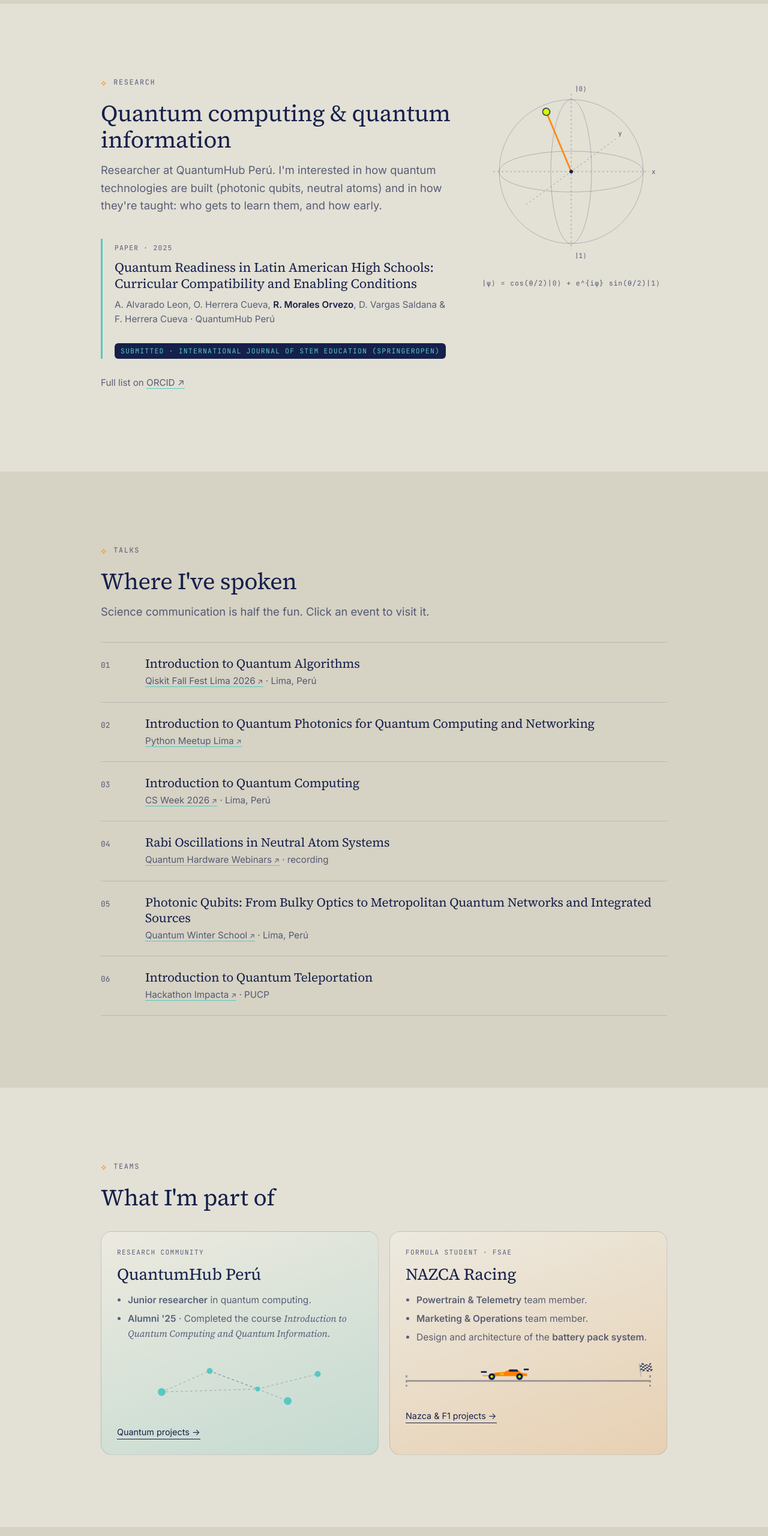
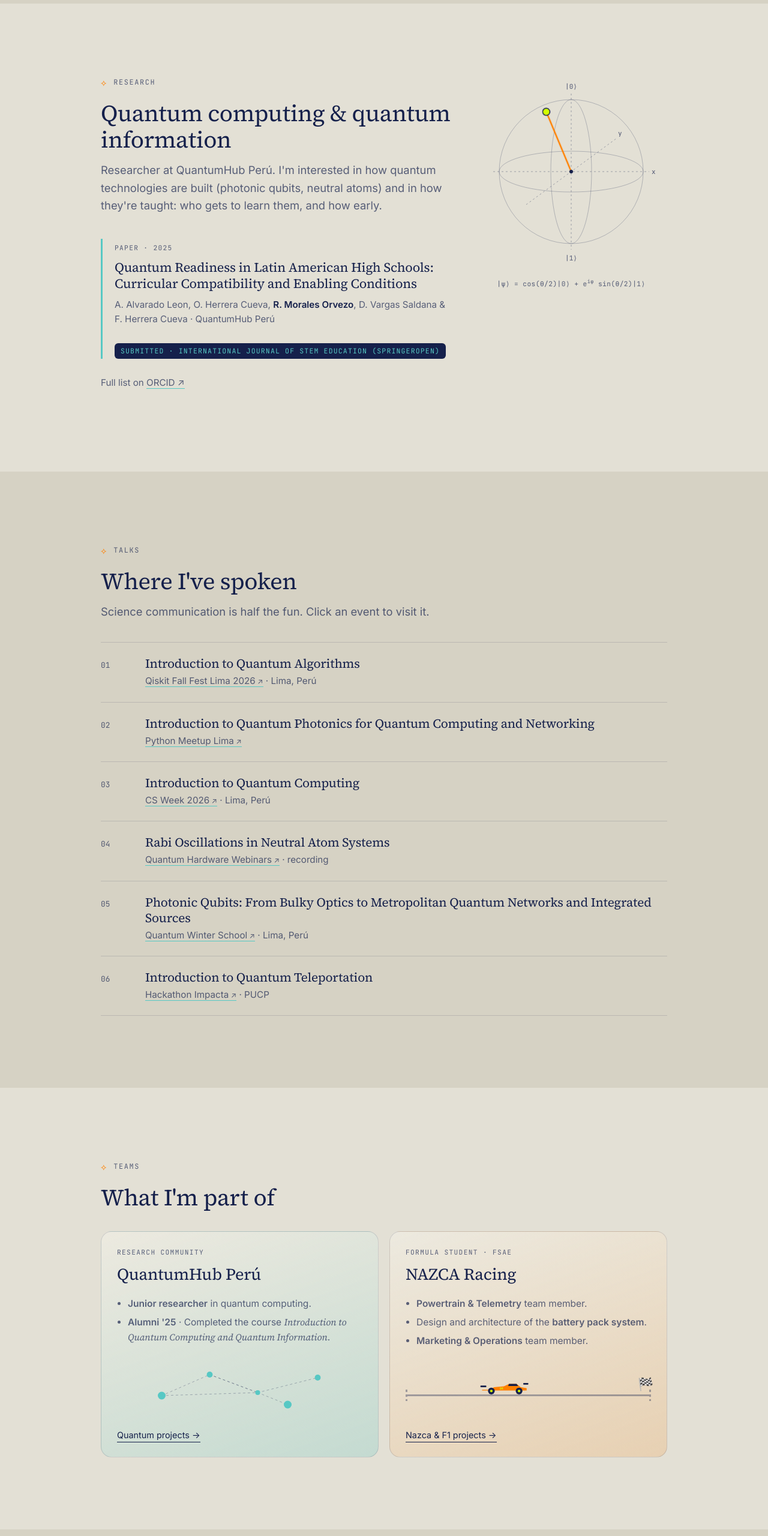
Before and after one commit to baterypark/baterypark.github.io, a plain HTML site: page index.html in a window 1280 px wide. Shown: the part 1320-3880 px from the top of the page at 60% size. Drawn offline with Linux system fonts and the light colour scheme.

Commit message:
Add files via upload

```diff
--- a/index.html
+++ b/index.html
@@ -120,15 +120,15 @@
         <line class="axis" x1="160" y1="30" x2="160" y2="290"/>
         <line class="axis" x1="30" y1="160" x2="290" y2="160"/>
         <line class="axis" x1="85" y1="215" x2="235" y2="105"/>
-        <text x="166" y="26">|0⟩</text>
-        <text x="166" y="304">|1⟩</text>
+        <text x="160" y="22" text-anchor="middle">|0⟩</text>
+        <text x="160" y="308" text-anchor="middle">|1⟩</text>
         <text x="294" y="164">x</text>
         <text x="238" y="100">y</text>
         <line class="vec" x1="160" y1="160" x2="160" y2="52"/>
         <circle class="tip" cx="160" cy="52" r="6"/>
         <circle cx="160" cy="160" r="3" fill="var(--ink)"/>
       </svg>
-      <div class="caption">|ψ⟩ = cos(θ/2)|0⟩ + e^{iφ} sin(θ/2)|1⟩</div>
+      <div class="caption">|ψ⟩ = cos(θ/2)|0⟩ + e<sup>iφ</sup> sin(θ/2)|1⟩</div>
     </div>
   </div>
 </section>
@@ -215,8 +215,8 @@
         <h3><a class="ulink" href="https://www.instagram.com/nazcaracing/" target="_blank" rel="noopener">NAZCA Racing</a></h3>
         <ul>
           <li><b>Powertrain &amp; Telemetry</b> team member.</li>
+          <li>Design and architecture of the <b>battery pack system</b>.</li>
           <li><b>Marketing &amp; Operations</b> team member.</li>
-          <li>Design and architecture of the <b>battery pack system</b>.</li>
         </ul>
         <div class="track" aria-hidden="true">
           <div class="road"></div>
--- a/style.css
+++ b/style.css
@@ -164,7 +164,8 @@ nav ul a:hover::after { transform: scaleX(1); }
 .bloch .tip { fill: var(--lime); stroke: var(--ink); stroke-width: 1.5; transform-origin: 160px 160px; animation: precess 7s linear infinite; }
 @keyframes precess { from { transform: rotate(0deg) } to { transform: rotate(360deg) } }
 .bloch text { font-family: var(--mono); font-size: 11px; fill: var(--ink); fill-opacity: .7; }
-.caption { text-align: center; font-family: var(--mono); font-size: .72rem; color: var(--ink-soft); letter-spacing: .08em; margin-top: 10px; }
+.caption { text-align: center; font-family: var(--mono); font-size: .7rem; color: var(--ink-soft); letter-spacing: .04em; margin-top: 10px; overflow-wrap: anywhere; }
+.caption sup { font-size: .75em; }
 
 /* ---------- Talks ---------- */
 .talks ol { list-style: none; margin: 0; padding: 0; counter-reset: t; }
@@ -181,17 +182,18 @@ nav ul a:hover::after { transform: scaleX(1); }
 .talks .event a::after { content: " ↗"; font-size: .8em; }
 
 /* ---------- Teams ---------- */
-.team-card { overflow: hidden; }
+.team-card { overflow: hidden; display: flex; flex-direction: column; }
+.team-card .more { margin-top: auto; align-self: flex-start; }
 .team-card.quantum { background: linear-gradient(160deg, var(--bg-card), rgba(87,200,196,0.22)); }
 .team-card.nazca { background: linear-gradient(160deg, var(--bg-card), rgba(255,128,0,0.16)); }
 .team-card h3 { font-size: 1.7rem; }
 .team-card ul { margin: 14px 0 0; padding-left: 18px; color: var(--ink-soft); font-size: .97rem; }
 .team-card li { margin: 6px 0; }
-.team-card .more { display: inline-block; margin-top: 18px; font-size: .9rem; border-bottom: 1px solid var(--ink); }
+.team-card .more { display: inline-block; padding-top: 18px; font-size: .9rem; border-bottom: 1px solid var(--ink); }
 .team-card .more:hover { color: var(--orange); border-color: var(--orange); }
 
 /* Peru network */
-.net { margin-top: 18px; width: 100%; height: 90px; }
+.net { margin-top: 18px; width: 100%; height: 90px; flex: none; }
 .net .node { fill: var(--teal); animation: pulse 2.6s ease-in-out infinite; }
 .net .node:nth-child(2n) { animation-delay: .8s; }
 .net .node:nth-child(3n) { animation-delay: 1.5s; }
@@ -200,14 +202,14 @@ nav ul a:hover::after { transform: scaleX(1); }
 @keyframes dash { to { stroke-dashoffset: -80 } }
 
 /* track + car (scroll driven) */
-.track { position: relative; height: 70px; margin-top: 18px; }
-.track .road { position: absolute; left: 0; right: 0; top: 40px; height: 3px; background: var(--ink); opacity: .35; border-radius: 2px; }
+.track { position: relative; height: 90px; margin-top: 18px; flex: none; }
+.track .road { position: absolute; left: 0; right: 0; top: 52px; height: 3px; background: var(--ink); opacity: .35; border-radius: 2px; }
 .track .road::before, .track .road::after {
   content: ""; position: absolute; top: -8px; width: 3px; height: 19px; background: repeating-linear-gradient(var(--ink) 0 4px, transparent 4px 8px);
 }
 .track .road::before { left: 0 } .track .road::after { right: 0 }
-.track .car { position: absolute; top: 14px; left: 0; width: 84px; transform: translateX(0); transition: transform .08s linear; }
-.track .flag { position: absolute; right: -4px; top: 6px; font-size: 1.3rem; }
+.track .car { position: absolute; top: 26px; left: 0; width: 84px; transform: translateX(0); transition: transform .08s linear; }
+.track .flag { position: absolute; right: -4px; top: 18px; font-size: 1.3rem; }
 
 /* ---------- Projects ("Garage") ---------- */
 .garage .card { min-height: 170px; display: flex; flex-direction: column; }
@@ -280,7 +282,8 @@ footer .stars { font-size: 1rem; letter-spacing: .1em; }
 .tile.c7 { background: linear-gradient(135deg, #15204B, #8a96c9); }
 .tile.c8 { background: linear-gradient(135deg, #FF8000, #15204B); }
 /* book spine look */
-.tile.book { width: 72px; height: 96px; margin: 0 auto; border-radius: 4px 10px 10px 4px; box-shadow: inset 6px 0 0 rgba(255,255,255,0.18); }
+.tile.book { width: 62px; height: 100px; margin: 0 auto; border-radius: 3px 8px 8px 3px; box-shadow: 0 2px 6px rgba(21,32,75,0.15); background: var(--bg-card); padding: 0; }
+.tile.book img { object-fit: contain; }
 /* electronics icon tile */
 .tile.chip-ic { background: var(--ink); color: var(--lime); font-family: var(--mono); font-size: 1.4rem; }
 .artists { display: flex; flex-wrap: wrap; gap: 10px; margin-top: 20px; }
```
Also changed, not shown: music.html (+6 -15 lines), reading.html (+4 -5 lines), abbey-road.jpg (added), bestiario.jpg (added), encore.jpg (added), letranger.jpg (added), los-rios-profundos.jpg (added), pedro-paramo.jpg (added), tbhc.jpg (added), ziggy.jpg (added).
